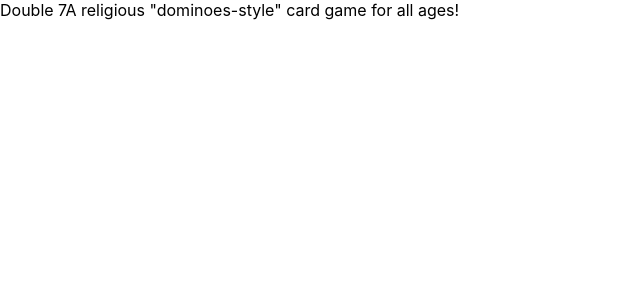
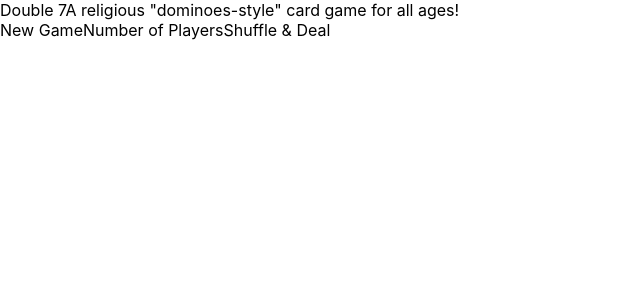
Before and after one commit to eric100596/double, a React (Create React App) app: page / in a window 1280 px wide. Shown: the top 300 px of the page, without its empty margins (0-640 px from the left). Built offline with nearby package versions, Linux system fonts and the light colour scheme.

Commit message:
Added buttons/attempted to add box

```diff
--- a/src/App.js
+++ b/src/App.js
@@ -1,10 +1,12 @@
 import './App.css';
 import Header from './Header';
+import Gamespace from './Gamespace';
 
 function App() {
   return (
     <>
     <Header title='Double 7' subTitle='A religious "dominoes-style" card game for all ages!' />
+    <Gamespace box='Gamespace' button1='New Game' button2='Number of Players' button3="Shuffle & Deal" />
     </>
   )}
 export default App;
--- /dev/null
+++ b/src/Gamespace.js
@@ -0,0 +1,25 @@
+import React from 'react';
+import './Gamespace.css';
+
+function Gamespace(props) {
+    const { box, button1, button2, button3 } = props;
+  return (
+      <>
+
+        <div>
+            { Gamespace }
+            <button1>
+                New Game
+            </button1>
+            <button2>
+                Number of Players
+            </button2>
+            <button3>
+                Shuffle & Deal
+            </button3>
+        </div>
+    </>
+  );
+}
+
+export default Gamespace;
```
Also changed, not shown: src/Gamespace.css (added).
